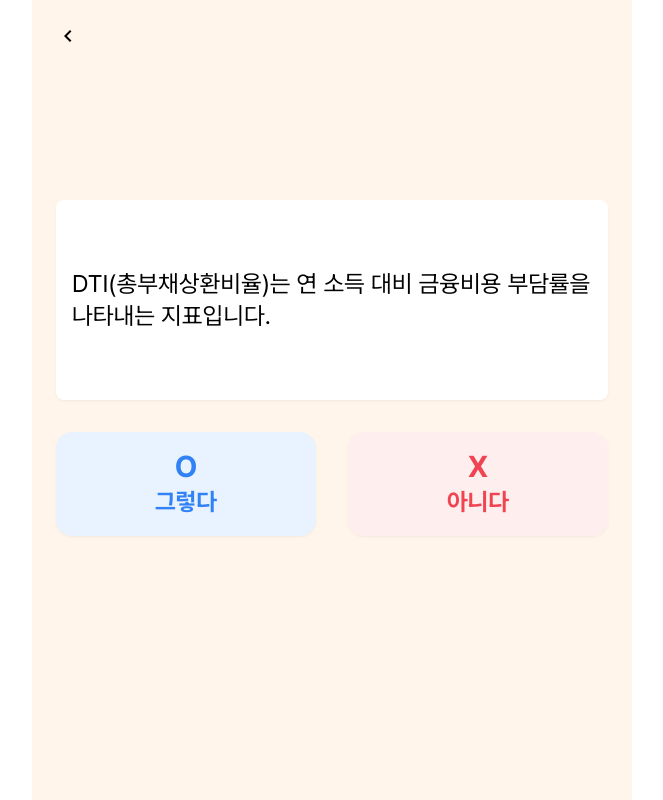
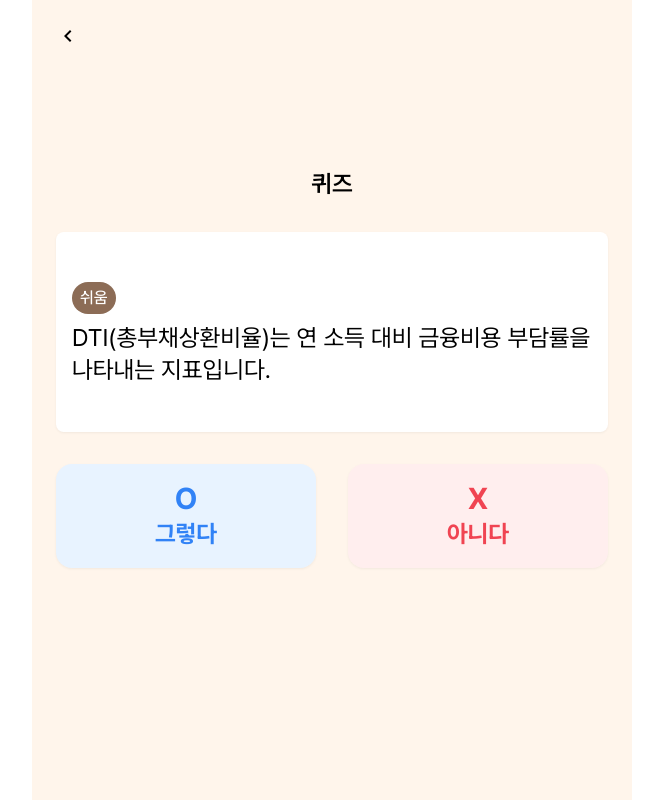
Before and after one commit to devocean-finut/Finut_FE, a Next.js app: page /main/quiz in a window 1280 px wide. Shown: the whole page, without its empty margins (308-971 px from the left). Built offline with nearby package versions, Linux system fonts and the light colour scheme.

Commit message:
Update TFQuiz : 퀴즈 데이터 타입 변경 및 정답 확인 로직 개선

```diff
--- a/src/Quiz/TFQuiz.tsx
+++ b/src/Quiz/TFQuiz.tsx
@@ -6,20 +6,22 @@ import Modal from "../Common/Modal";
 import { useRouter } from "next/navigation";
 import CongratulationLottie from "@/public/lottie/Congratulation.json";
 import Lottie from "react-lottie-player";
+import { QuizData } from "@/app/main/quiz/page";
 
-export type QuestionType = {
-  id: number;
-  difficulty: "HI" | "MI" | "LO";
-  question: string;
-  answer: "TRUE" | "FALSE";
-  description: string;
-  quizDoneList: number[];
+import { decode } from "js-base64";
+import { API_BASE_URL } from "../Constant/constant";
+
+type QuizContentProps = {
+  quiz: QuizData;
+  currentXP: number;
 };
-type QuizContentProps = {
-  quiz: QuestionType;
+const difficultyKO = {
+  LO: "쉬움",
+  MI: "보통",
+  HI: "어려움",
 };
 
-function TFQuiz({ quiz }: QuizContentProps) {
+function TFQuiz({ quiz, currentXP }: QuizContentProps) {
   const router = useRouter();
   const { id, difficulty, question, answer, description } = quiz;
   const [isCorrect, setIsCorrect] = useState<boolean | null>(null);
@@ -28,17 +30,51 @@ function TFQuiz({ quiz }: QuizContentProps) {
     useState<boolean>(false);
   const [promoteModalOpen, setPromoteModalOpen] = useState<boolean>(false);
   const checkAnswer = (userAnswer: "TRUE" | "FALSE") => {
+    const LOGIN_INFO =
+      localStorage.getItem("LOGIN_INFO") || router.push("/sign-in");
+    if (LOGIN_INFO) {
       if (answer === userAnswer) {
         setIsCorrect(true);
         // 서버에 해당 퀴즈 정답이라고 전달
-
+        const accessToken = decode(JSON.parse(LOGIN_INFO).accessToken);
+        fetch(`${API_BASE_URL}/quiz/correct/${id}`, {
+          method: "GET",
+          headers: {
+            Authorization: `Bearer ${accessToken}`,
+          },
+        })
+          .then((res) => res.json())
+          .then((data) => {
+            if (data.code === "COMMON200") {
               // 100 xp에 도달하면 승진 퀴즈 알림
+              if (currentXP + data.result.xp >= 100) {
                 setTimeout(() => {
                   setPromoteModalOpen(true);
                 }, 1000);
+              }
+            } else if (data.code === "COMMON500") {
+              alert("로그인 후 이용해주세요.");
+              router.push("/sign-in");
+            }
+          });
       } else {
         // 서버에 해당 퀴즈 오답이라고 전달
         setIsCorrect(false);
+        const accessToken = decode(JSON.parse(LOGIN_INFO).accessToken);
+        fetch(`${API_BASE_URL}/quiz/wrong/${id}`, {
+          method: "GET",
+          headers: {
+            Authorization: `Bearer ${accessToken}`,
+          },
+        })
+          .then((res) => res.json())
+          .then((data) => {
+            if (data.code === "COMMON500") {
+              alert("로그인 후 이용해주세요.");
+              router.push("/sign-in");
+            }
+          });
+      }
     }
     setIsDescription(true);
   };
@@ -52,11 +88,30 @@ function TFQuiz({ quiz }: QuizContentProps) {
 
   return (
     <>
-      <div className="w-full flex flex-col gap-8">
-        <div className="bg-white text-2xl p-4 rounded-lg break-words drop-shadow-sm min-h-[200px] flex justify-center items-center">
-          {question}
+      <div className="w-full flex flex-col items-center gap-8">
+        <h1 className="text-2xl font-semibold">퀴즈</h1>
+        <div className="w-full flex flex-col gap-2 justify-center items-center bg-white text-2xl p-4 rounded-lg break-words drop-shadow-sm min-h-[200px] ">
+          <div className="w-full flex justify-start">
+            <div className="w-fit">
+              <Button
+                paddingHorizontal={8}
+                paddingVertical={0}
+                disabled={true}
+                backgroundColor="primary"
+                color="white"
+              >
+                {difficultyKO[difficulty]}
+              </Button>
             </div>
-
+          </div>
+          <div className="break-words">
+            {question.length === 0 ? (
+              <span className="shine">퀴즈 불러오는 중...</span>
+            ) : (
+              question
+            )}
+          </div>
+        </div>
         {isDescription ? (
           <>
             <div
```
Lines whose indentation alone changed are shown as unchanged.
